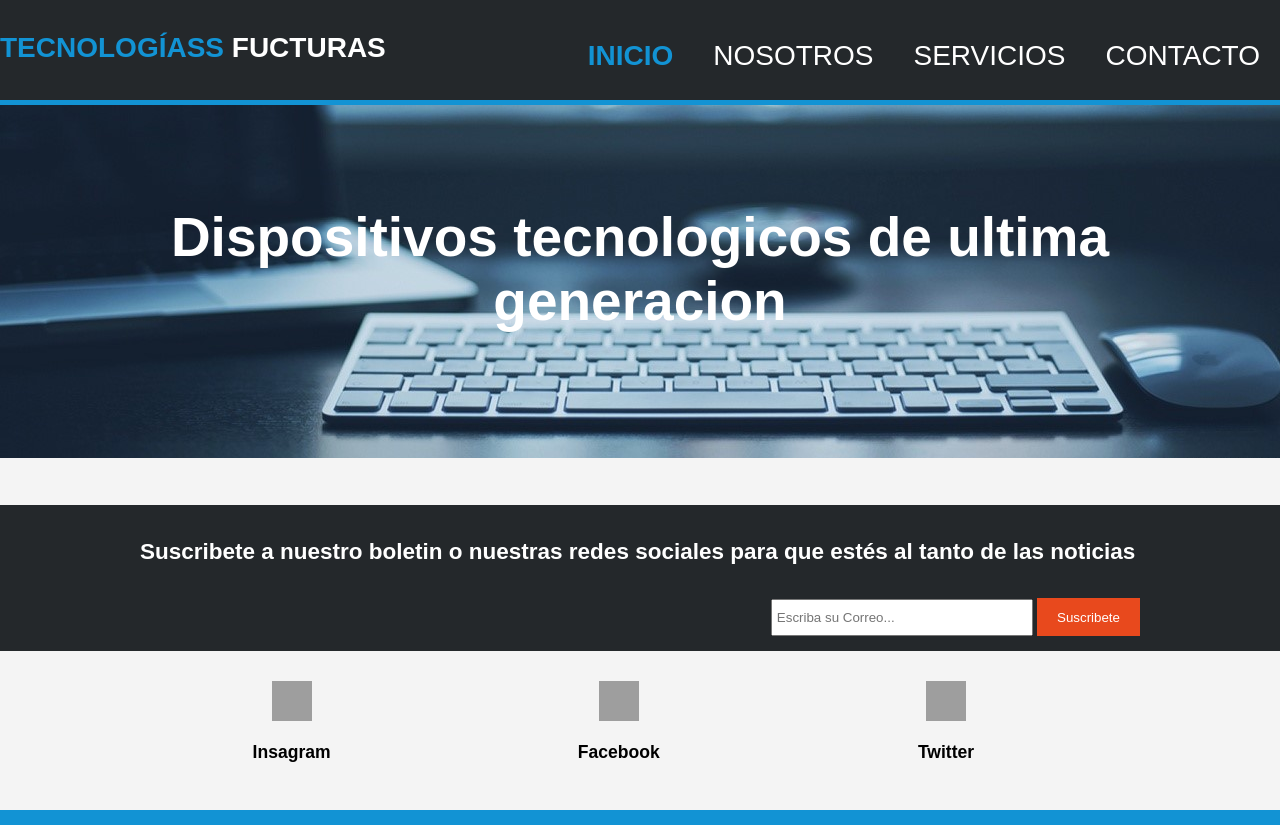
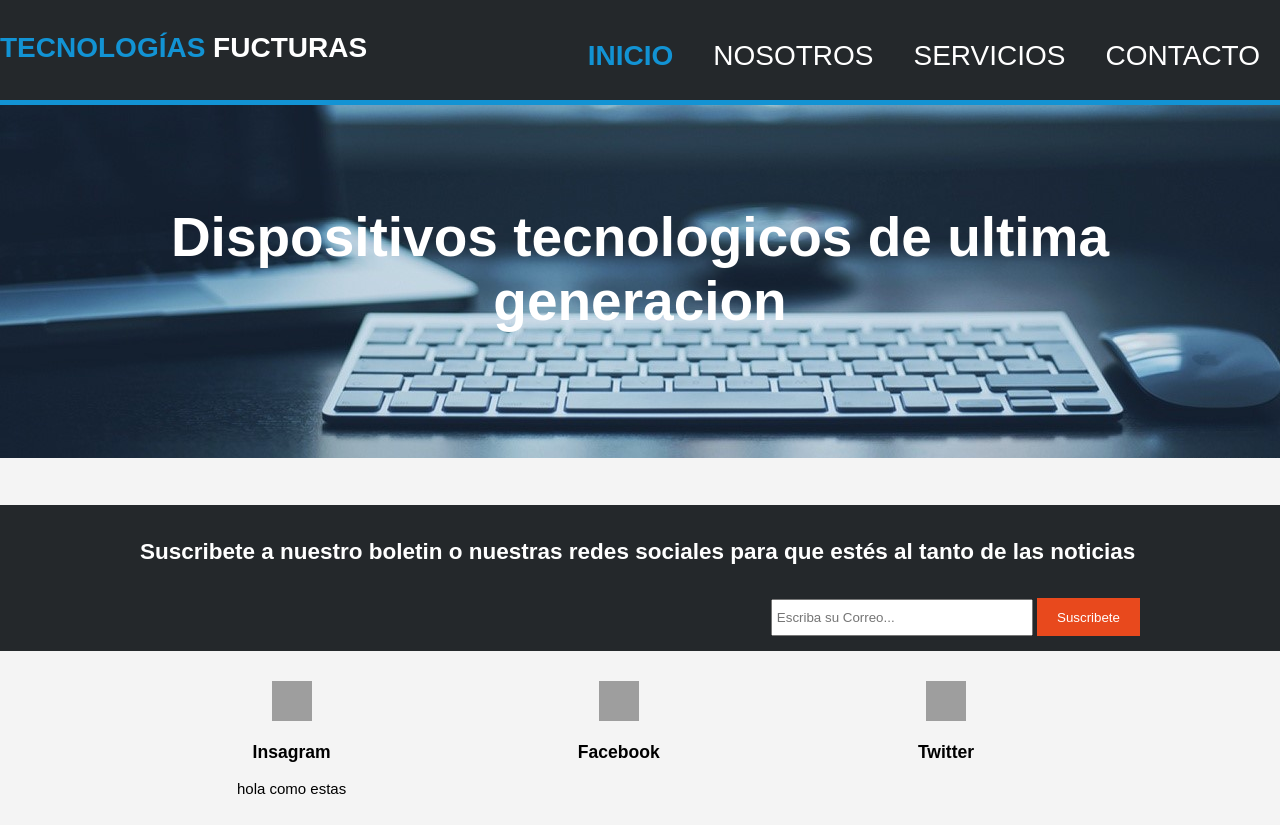
Before and after one commit to ercabreja/MyPraticeAzure, a plain HTML site: page index.html in a window 1280 px wide. Shown: the top 825 px of the page. Drawn offline with Linux system fonts and the light colour scheme; grey boxes are pictures that could not be loaded.

Commit message:
Update index.html

```diff
--- a/index.html
+++ b/index.html
@@ -13,7 +13,7 @@
 	<header>
 		<div class="contenido">
 			<div id="marca">
-				<h1><a href="index.html"><spam class="resaltado">Tecnologíass</spam> Fucturas</a></h1>
+				<h1><a href="index.html"><spam class="resaltado">Tecnologías</spam> Fucturas</a></h1>
 			</div>
 			<nav>
 				<ul>
@@ -52,6 +52,7 @@
 
 
 			<h3>Insagram</h3>
+			<p> hola como estas</p>
 		</div>
 
 
```
